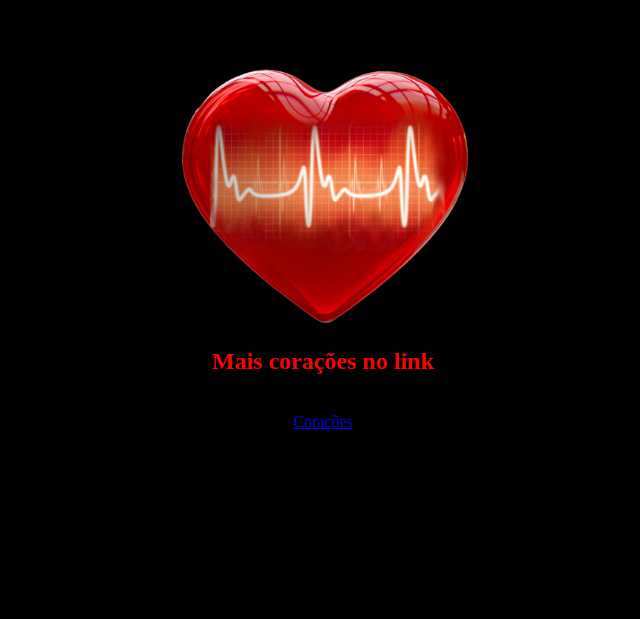
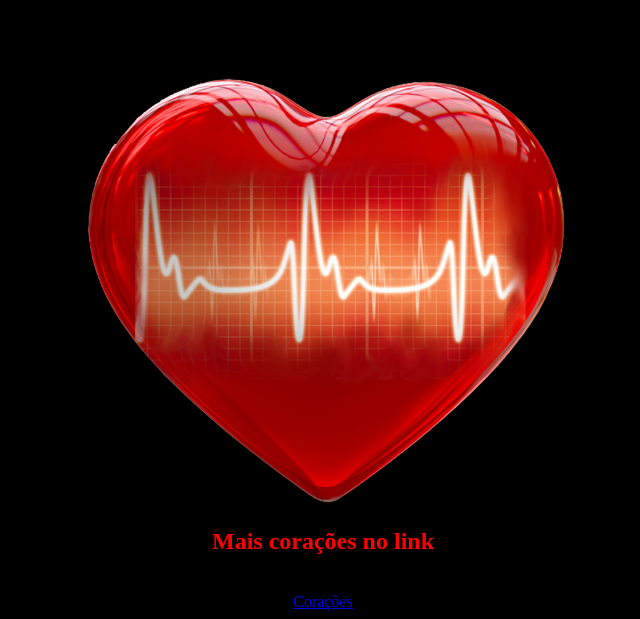
Before and after one commit to ShalomLibio/Gabi, a plain HTML site: page index.html in a window 1280 px wide. Shown: the part 200-819 px from the top of the page, without its empty margins (317-957 px from the left). Drawn offline with Linux system fonts and the light colour scheme.

Commit message:
Add files via upload

```diff
--- a/index.html
+++ b/index.html
@@ -23,7 +23,7 @@ body{
     <h1>Ola bebe!</h1>
 
     <h2 class="tam" style="color: blue;">Te amo meu amor!</h2>
-    <img src="Imagens/coracao.png" width="30%"
+    <img src="Imagens/coracao.png" width="50%"
     <br><br>
     <h2 style="color:red">Mais corações no link</h2>
     <br>
```
